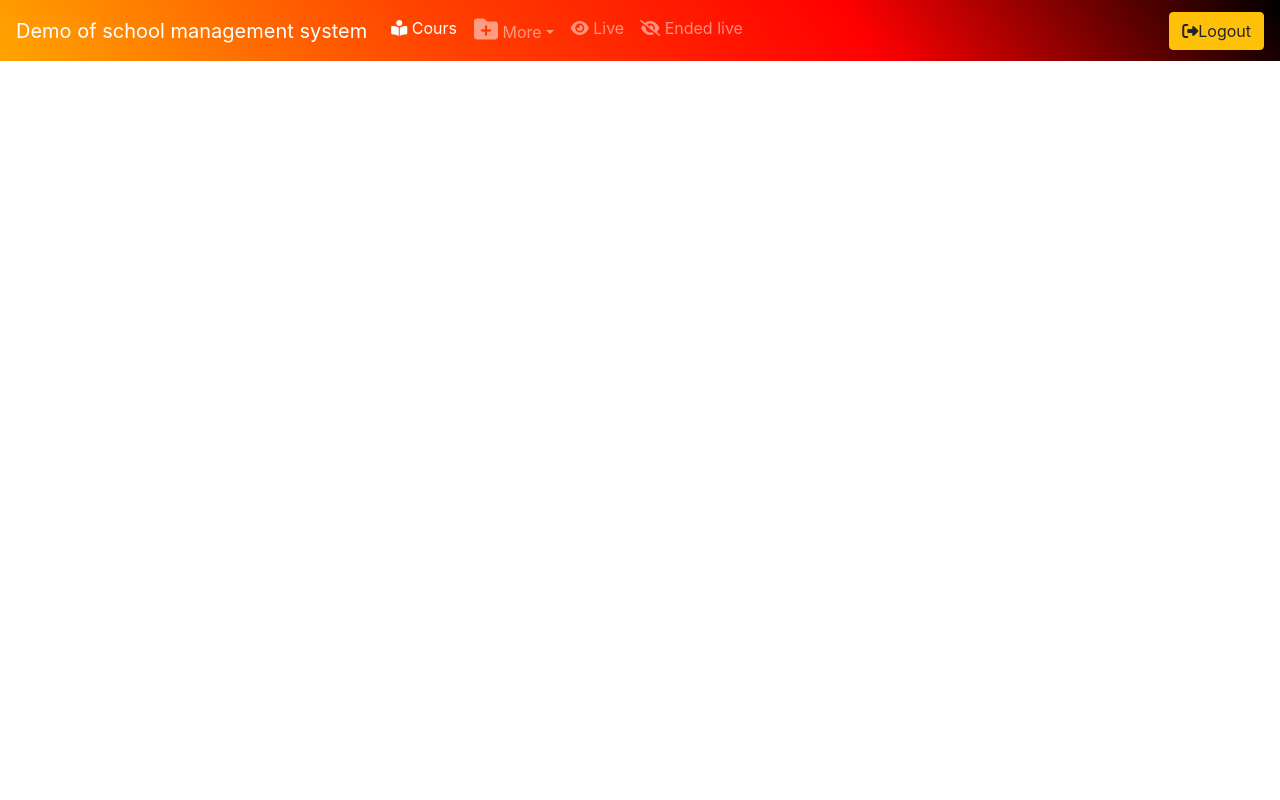
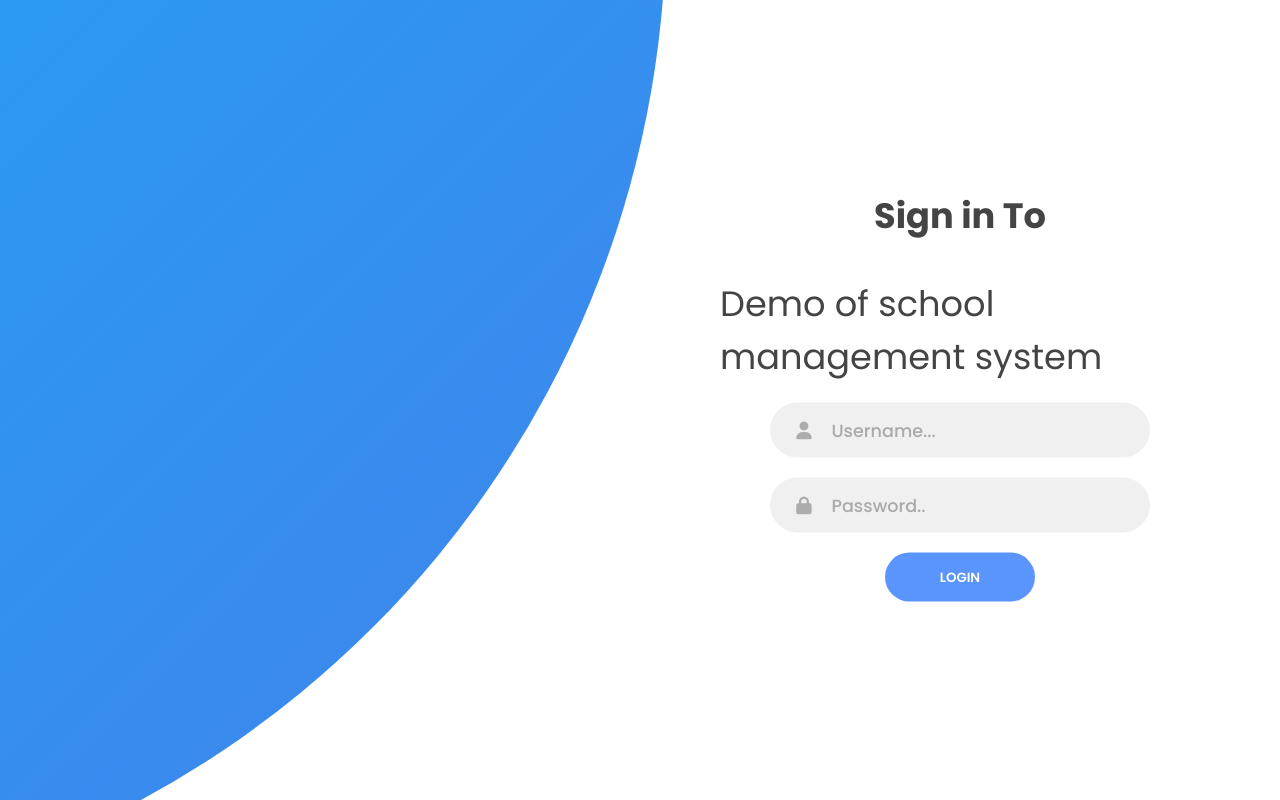
Before and after one commit to programmer262/Mozad, a Django app: page /classe/ in a window 1280 px wide. Run offline with Django 3.2, Linux system fonts and the light colour scheme; the visitor is signed in with stand-in values (Sample User, id 1); data that the repository does not hold is empty; some libraries are stand-ins or nearby versions.

Commit message:
Update main.html

```diff
--- a/templates/main.html
+++ b/templates/main.html
@@ -1,89 +1,44 @@
 <!DOCTYPE html>
+<html lang="en">
 {% load static %}
-<html>
   <head>
-    <title>Demo of a school management system</title>
-<link rel="stylesheet" href="https://use.fontawesome.com/releases/v5.15.1/css/all.css" integrity="sha384-vp86vTRFVJgpjF9jiIGPEEqYqlDwgyBgEF109VFjmqGmIY/Y4HV4d3Gp2irVfcrp" crossorigin="anonymous">
-    <meta name="viewport" content="width=device-width, initial-scale=1, maximum-scale=1, minimum-scale=1" />
-
-    <link rel="stylesheet" href="https://stackpath.bootstrapcdn.com/bootstrap/4.4.1/css/bootstrap.min.css" integrity="sha384-Vkoo8x4CGsO3+Hhxv8T/Q5PaXtkKtu6ug5TOeNV6gBiFeWPGFN9MuhOf23Q9Ifjh" crossorigin="anonymous">
-    <link href="https://fonts.googleapis.com/icon?family=Material+Icons" rel="stylesheet">
-    <script src='https://kit.fontawesome.com/a076d05399.js'></script>
-    <link rel="stylesheet"href="{% static 'CSS/main1.css' %}">
-<style>
- html{
-    scroll-behavior: smooth;
-  }
-@media screen and (max-width: 991px){
-.navbar-dark .navbar-nav .nav-link {
-    color: rgba(255,255,255,.5);
-    text-align: center;
-}
-.dropdown, .dropleft, .dropright, .dropup {
-    position: relative;
-    display: grid;
-}
-.btn-warning{width:100%}
-.navbar .navbar-dark .navbar-brand{text-align:center}
- }
-</style>
-
+    <meta charset="UTF-8" />
+    <meta name="viewport" content="width=device-width, initial-scale=1.0" />
+    <script
+      src="https://kit.fontawesome.com/64d58efce2.js"
+      crossorigin="anonymous"
+    ></script>
+    <link rel="stylesheet" href="{% static 'CSS/login.css' %}"/>
+    <title>Sign in</title>
   </head>
   <body>
-    <nav class="navbar  navbar-dark bg-dark navbar-expand-lg">
-      <button class="navbar-toggler" type="button" data-toggle="collapse" data-target="#navbarSupportedContent" aria-controls="navbarSupportedContent" aria-expanded="false" aria-label="Toggle navigation">
-        <span class="navbar-toggler-icon"></span>
-      </button>
-      <a class="navbar-brand" href="">Demo of school management system</a>
-      <div class="collapse navbar-collapse" id="navbarSupportedContent">
-        <ul class="navbar-nav mr-auto">
-          <li class="nav-item active">
-            <a class="nav-link" href="{% url 'cour' %}">
-<i class="fas fa-book-reader"></i>
- Cours <span class="sr-only">(current)</span></a>
-          </li>
-           <li class="nav-item">
-          <div class="dropdown">
-  <button class="btn dropdown-toggle nav-link" type="button" id="dropdownMenuButton" data-toggle="dropdown" aria-haspopup="true" aria-expanded="false">
-<i style='font-size:24px' class='fas'>&#xf65e;</i>
+    <div class="container">
+      <div class="forms-container">
+        <div class="signin-signup">
+          <form method="POST" action="">
+            {% csrf_token %}
+         <h2 class="title">Sign in To</h2><br><p class="title">Demo of school management system</p>
+            <div class="input-field">
+              <i class="fas fa-user"></i>
+              <input type="text" name="username" placeholder="Username..." class="form-control" />
+            </div>
+            <div class="input-field">
+              <i class="fas fa-lock"></i>
+              <input type="password" name="password" placeholder="Password.." class="form-control" />
+            </div>
 
-More</button>
-  <div class="dropdown-menu" aria-labelledby="dropdownMenuButton">
-    <a class="dropdown-item" href="{% url 'exercice' %}">
-<i class="fas fa-dumbbell"></i>
-Exercices</a>
-    <a class="dropdown-item" href="{% url 'correction' %}">
-      <i class="fas fa-times"></i>
-Correction des Exercices</a>
+
+            <div class="d-flex justify-content-center mt-3 login_container">
+              <input class="btn login_btn" type="submit"  class="btn solid"  value="Login">
+          </div>
+          </form>
+
         </div>
       </div>
 
-</li>
-<li class="nav-items">
-            <a class="nav-link" href="{% url 'classe' %}">
-              <i class="fas fa-eye"></i>
-            Live</a></li>
-<li class="nav-items">
-            <a class="nav-link" href="{% url 'cour' %}"href="live">
-              <i class="fas fa-eye-slash"></i>
-            Ended live</a></li>
-</ul>
-<a href="{% url 'logout' %}"><button class="btn btn-warning"><i class="fas fa-sign-out-alt"></i>Logout</button></a>
- </div></nav>
 
-     <div class="container">
-            <br>
-            {% block content %}
-
-
-            {% endblock content %}
     </div>
 
-
-    <script src="https://code.jquery.com/jquery-3.4.1.slim.min.js" integrity="sha384-J6qa4849blE2+poT4WnyKhv5vZF5SrPo0iEjwBvKU7imGFAV0wwj1yYfoRSJoZ+n" crossorigin="anonymous"></script>
-
-    <script src="https://cdn.jsdelivr.net/npm/popper.js@1.16.0/dist/umd/popper.min.js" integrity="sha384-Q6E9RHvbIyZFJoft+2mJbHaEWldlvI9IOYy5n3zV9zzTtmI3UksdQRVvoxMfooAo" crossorigin="anonymous"></script>
-
-    <script src="https://stackpath.bootstrapcdn.com/bootstrap/4.4.1/js/bootstrap.min.js" integrity="sha384-wfSDF2E50Y2D1uUdj0O3uMBJnjuUD4Ih7YwaYd1iqfktj0Uod8GCExl3Og8ifwB6" crossorigin="anonymous"></script>
+    <script src="app.js"></script>
   </body>
 </html>
```
Lines whose indentation alone changed are shown as unchanged.
